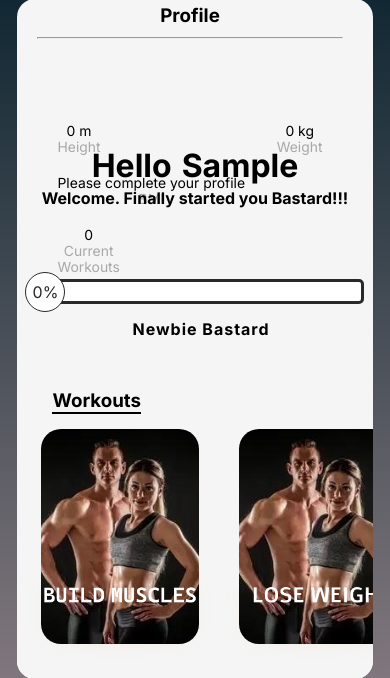
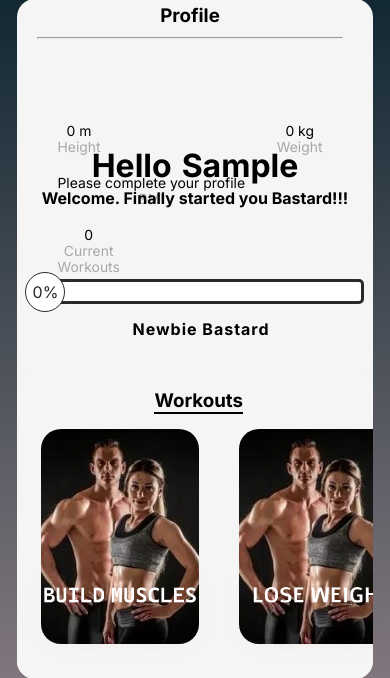
Before and after one commit to wirrexx/fit_jerk, a Django app: page /profile/ in a window 390 px wide. Shown: the part 83-761 px from the top of the page. Run offline with Django 5.2, Linux system fonts and the light colour scheme; the visitor is signed in with stand-in values (Sample User, id 1); data comes from the database, SQL or seed files in the repository; data that the repository does not hold is empty; parts of the project's set-up code (start-up, migrations or seed data) failed here and were passed over.

Commit message:
Updated class name for H3 to center it on media querries

```diff
--- a/fj/fitness_jerk/templates/fitness_jerk/profile.html
+++ b/fj/fitness_jerk/templates/fitness_jerk/profile.html
@@ -64,7 +64,7 @@
             </div>
         </div>
         <div class="workout carousal">
-            <h3 style="margin-left: 15px;">Workouts</h3>
+            <h3 class="workout_txt;">Workouts</h3>
 
             <div class="muscles">
                 <a href="{% url 'workout' exercise_type='build-muscle' %}">
```
